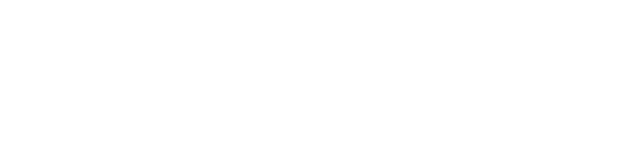
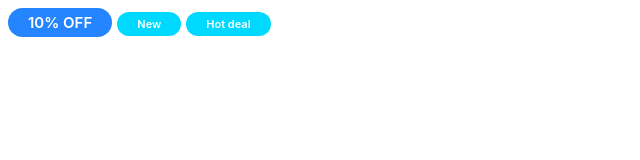
Before and after one commit to Gabriel7721/K25ISTF01-CSS-Project, a plain HTML site: page components/badge.html in a window 1280 px wide. Shown: the whole page, without its empty margins (0-640 px from the left). Drawn offline with Linux system fonts and the light colour scheme.

Commit message:
badge component

```diff
--- a/components/badge.html
+++ b/components/badge.html
@@ -0,0 +1,14 @@
+<!doctype html>
+<html lang="en">
+  <head>
+    <meta charset="UTF-8" />
+    <meta name="viewport" content="width=device-width, initial-scale=1.0" />
+    <title>Badge component</title>
+    <link rel="stylesheet" href="../css/styles.css" />
+  </head>
+  <body>
+    <span class="badge badge--primary">10% OFF</span>
+    <span class="badge badge--secondary badge--small">New</span>
+    <span class="badge badge--secondary badge--small">Hot deal</span>
+  </body>
+</html>
--- a/css/styles.css
+++ b/css/styles.css
@@ -80,3 +80,37 @@ a {
     font-size: 1.5rem;
   }
 }
+
+/* Badge Component CSS */
+.badge {
+  border-radius: 20px;
+  padding: 0.5rem 2rem;
+  font-weight: 600;
+  font-size: 2rem;
+
+  white-space: normal;
+}
+
+.badge--primary {
+  background-color: var(--color-primary);
+  color: white;
+}
+
+.badge--secondary {
+  background-color: var(--color-secondary);
+  color: white;
+}
+
+.badge--small {
+  font-size: 1.6rem;
+}
+
+@media screen and (min-width: 1024px) {
+  .badge {
+    font-size: 1.5rem;
+  }
+
+  .badge--small {
+    font-size: 1.1rem;
+  }
+}
```
